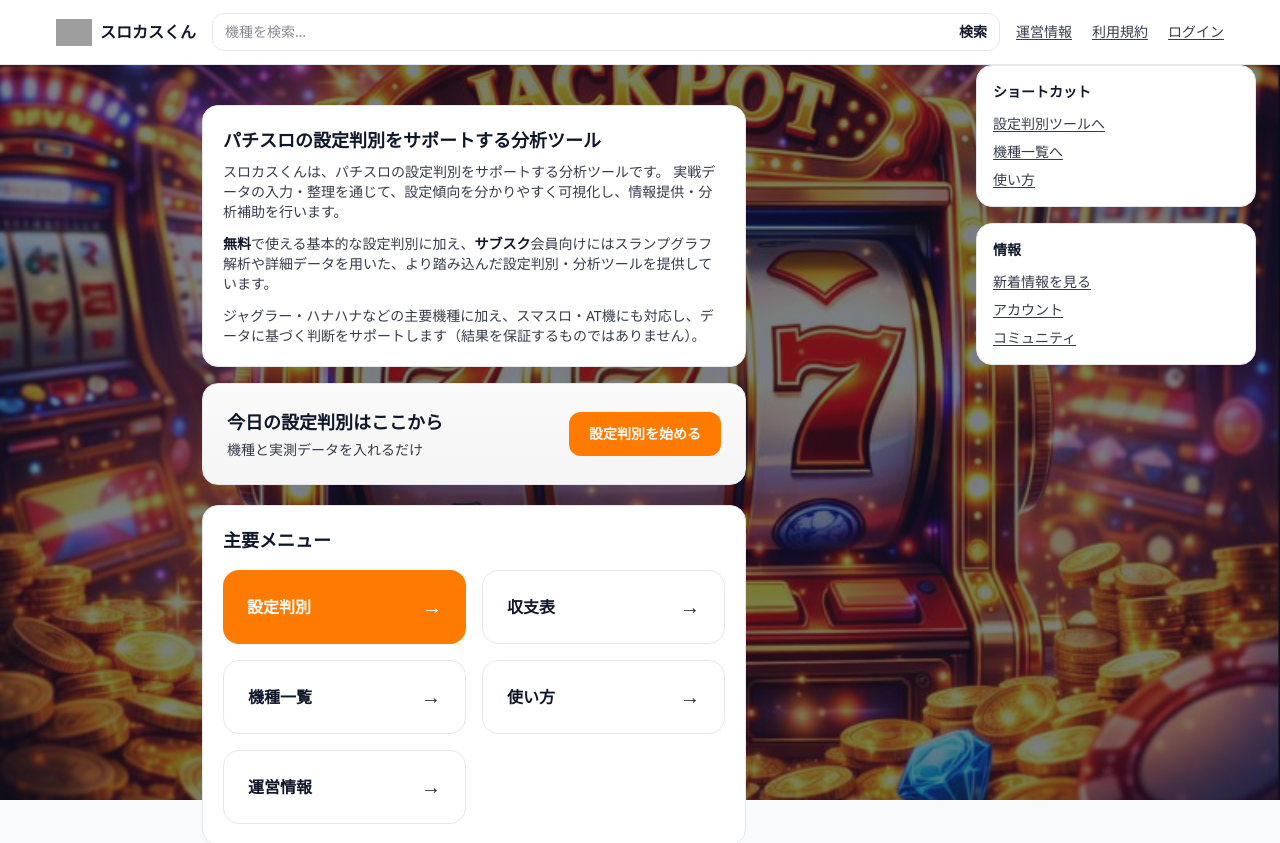
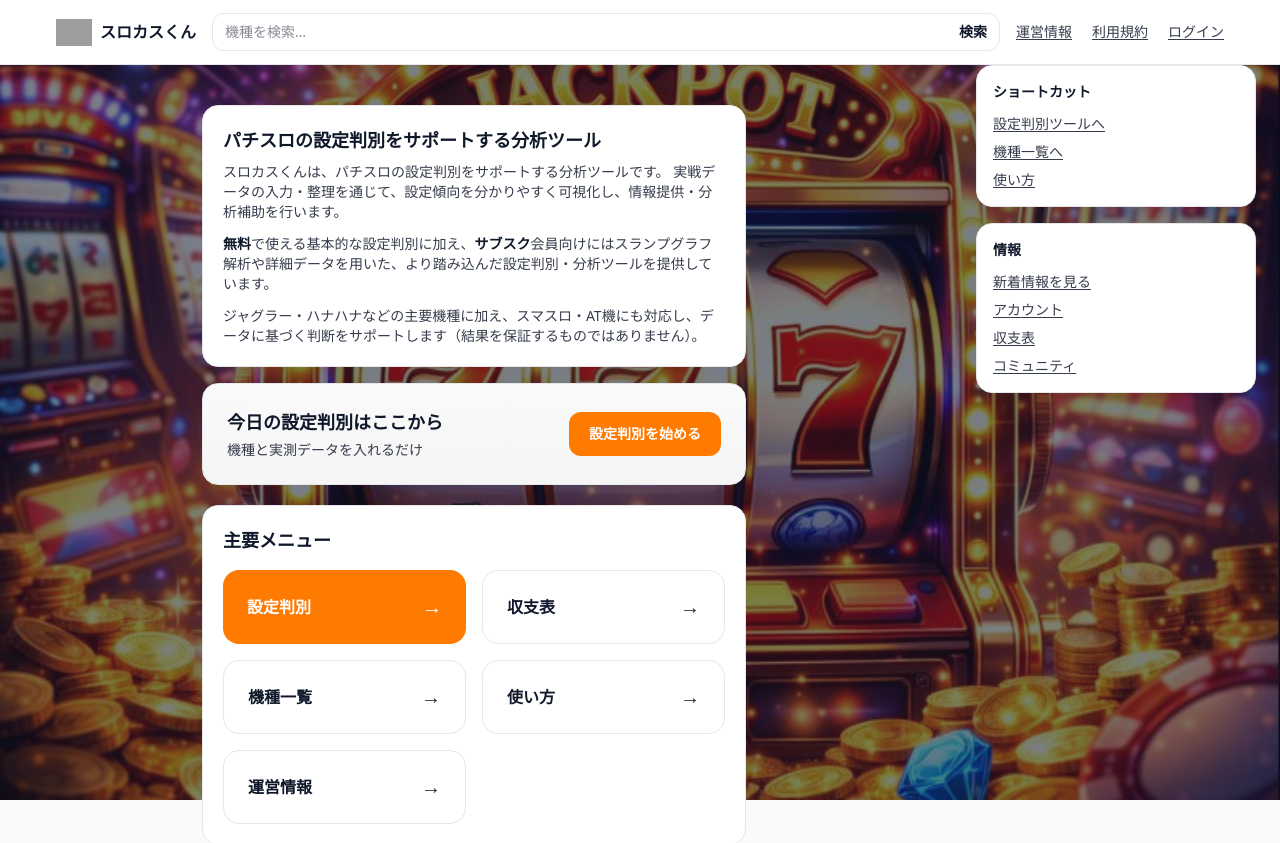
Before and after one commit to roki0711416-hash/------, a Next.js app: page / in a window 1280 px wide. Shown: the top 843 px of the page. Built offline with nearby package versions, Linux system fonts and the light colour scheme; no server answers; grey boxes are pictures that could not be loaded.

Commit message:
Add record link in sidebar

```diff
--- a/app/layout.tsx
+++ b/app/layout.tsx
@@ -194,6 +194,11 @@ export default async function RootLayout({
                       </Link>
                     </li>
                     <li>
+                      <Link href="/record" className="text-neutral-700 underline underline-offset-2">
+                        収支表
+                      </Link>
+                    </li>
+                    <li>
                       <Link href="/community" className="text-neutral-700 underline underline-offset-2">
                         コミュニティ
                       </Link>
```
